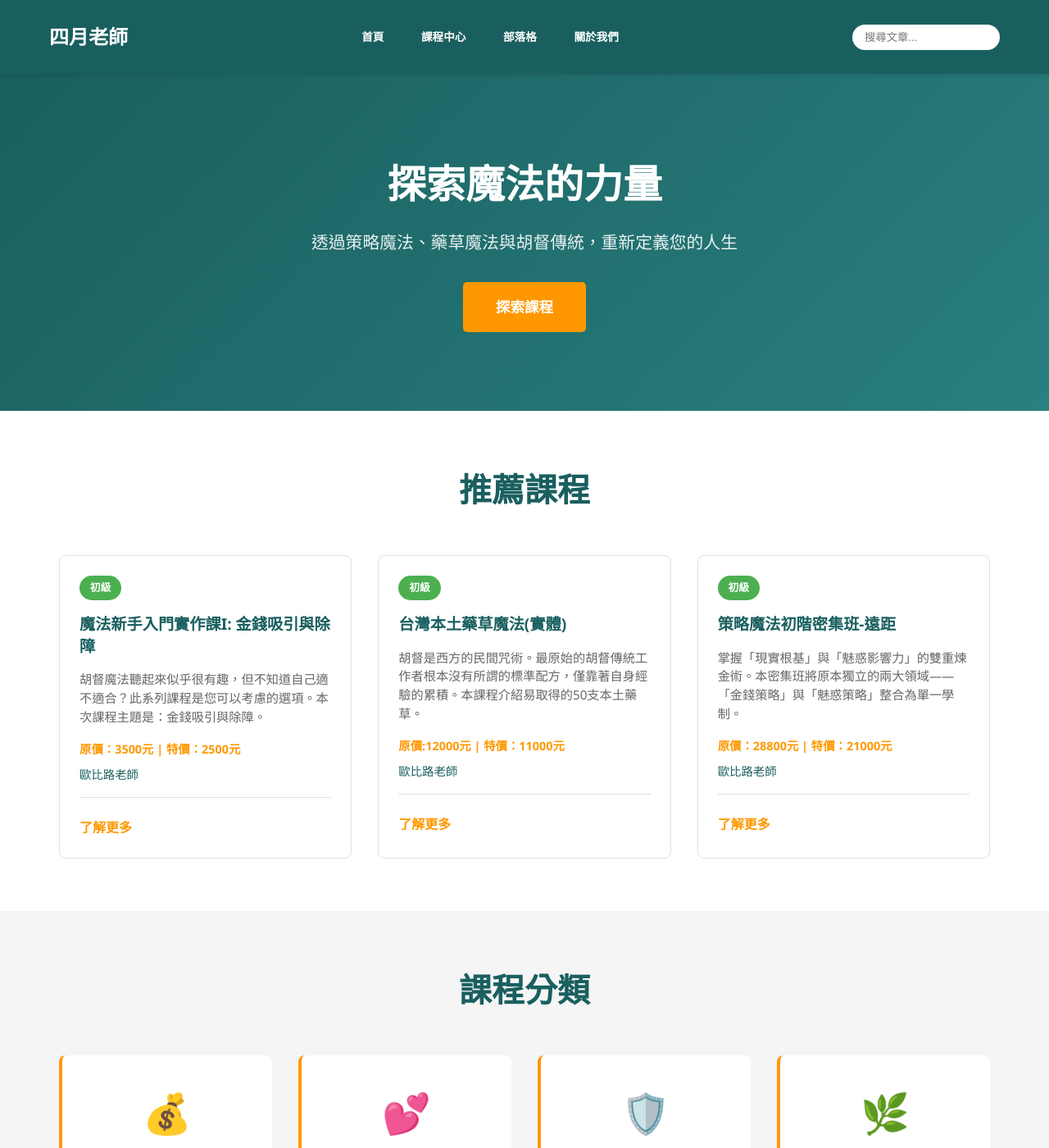
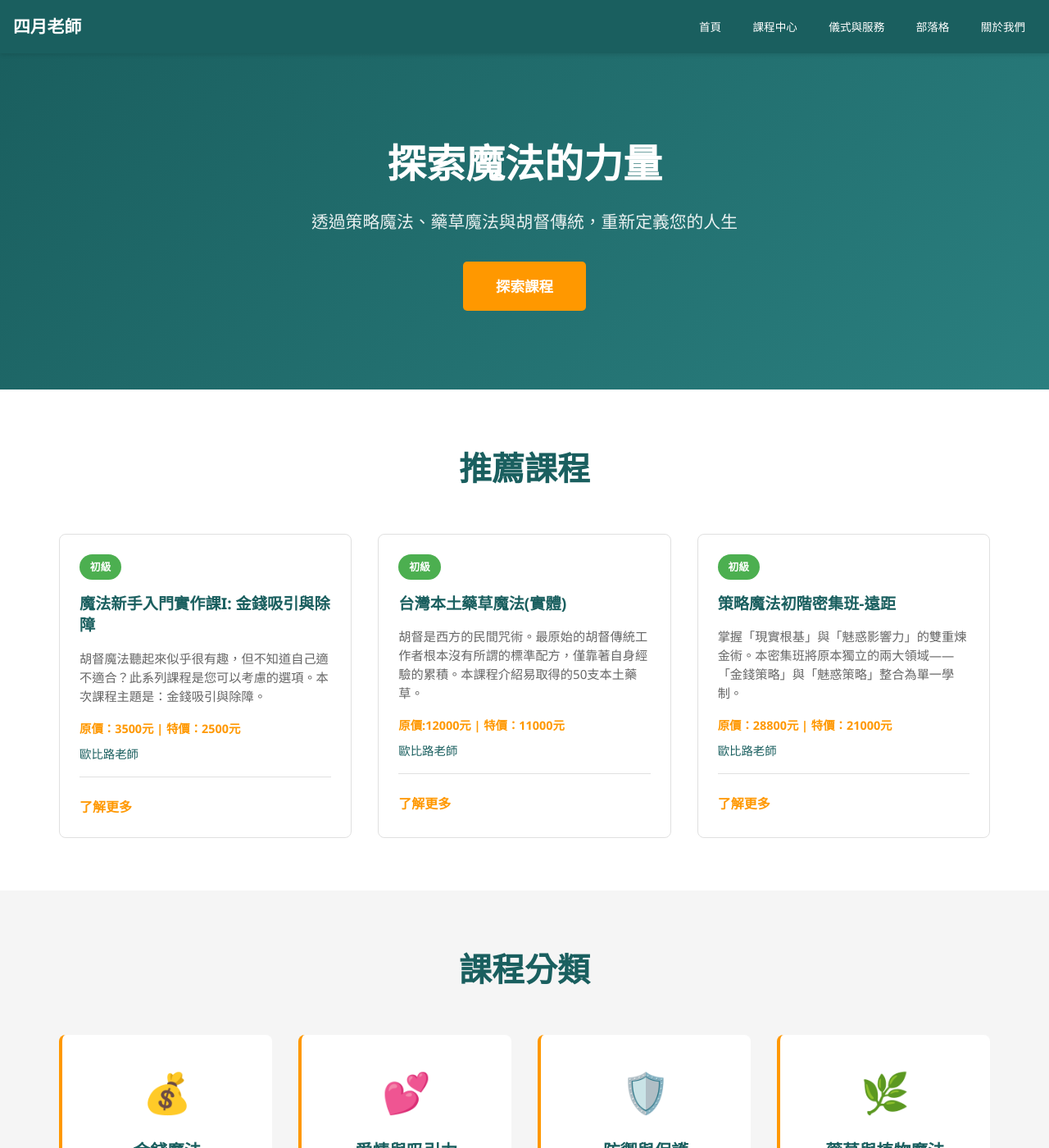
Before and after one commit to light4uliuphone-lang/hoodoo, a Jekyll site: the page built from index.html, in a window 1280 px wide and 1400 px high. Shown: the whole window at 82% size. Built offline with Jekyll 4.4.1, drawn with Linux system fonts in a browser that asks for light colours; comment, search, counter and statistics services are not loaded; some of the changed text lies outside the part shown.

Commit message:
Update default.html

```diff
--- a/_layouts/default.html
+++ b/_layouts/default.html
@@ -5,94 +5,19 @@
     <meta name="viewport" content="width=device-width, initial-scale=1.0">
     <title>{{ page.title | default: site.title }}</title>
     <link rel="stylesheet" href="{{ '/css/style.css' | relative_url }}">
-
-    <style>
-        /* --- 導航欄與搜尋排版 --- */
-        .navbar {
-            background: #1a5f5f;
-            color: white;
-            position: relative;
-            z-index: 100;
-            overflow: visible !important; /* 關鍵：防止切掉下拉選單 */
-        }
-        .nav-container {
-            display: flex;
-            justify-content: space-between;
-            align-items: center;
-            max-width: 1200px;
-            margin: 0 auto;
-            padding: 10px 20px;
-            overflow: visible !important;
-        }
-        .nav-menu { display: flex; list-style: none; gap: 20px; margin: 0; padding: 0; }
-        .nav-menu a { text-decoration: none; color: white; font-weight: bold; }
-
-        /* --- 搜尋框區域 --- */
-        .search-wrapper { position: relative; overflow: visible !important; }
-        #search-input {
-            padding: 8px 15px;
-            border-radius: 20px;
-            border: none;
-            width: 180px;
-            outline: none;
-            color: #333;
-        }
-
-        /* --- 搜尋結果下拉視窗 (修正白線問題) --- */
-        #results-container {
-            position: absolute !important;
-            top: 45px !important;
-            right: 0 !important;
-            width: 300px !important;
-            background: #ffffff !important; /* 強制背景白色 */
-            border: 1px solid #ddd !important;
-            border-radius: 8px !important;
-            box-shadow: 0 10px 25px rgba(0,0,0,0.3) !important;
-            list-style: none !important;
-            padding: 0 !important;
-            margin: 0 !important;
-            z-index: 999999 !important; /* 極高層級 */
-            max-height: 400px;
-            overflow-y: auto;
-            display: none; /* 有結果才顯示 */
-        }
-
-        #results-container li {
-            border-bottom: 1px solid #eee !important;
-            margin: 0 !important;
-        }
-        #results-container li a {
-            display: block !important;
-            padding: 12px 15px !important;
-            color: #333 !important;
-            text-decoration: none !important;
-            font-size: 1rem !important;
-            text-align: left !important;
-            line-height: 1.4 !important;
-        }
-        #results-container li a:hover {
-            background: #f0f7f7 !important;
-            color: #1a5f5f !important;
-        }
-    </style>
 </head>
 <body>
 
 <nav class="navbar">
     <div class="nav-container">
-        <div class="logo" style="font-size: 1.5rem; font-weight: bold;">四月老師</div>
-
+        <div class="logo">四月老師</div>
         <ul class="nav-menu">
             <li><a href="{{ '/' | relative_url }}">首頁</a></li>
             <li><a href="{{ '/course/' | relative_url }}">課程中心</a></li>
+            <li><a href="{{ '/rituals/' | relative_url }}">儀式與服務</a></li>
             <li><a href="{{ '/blog/index.html' | relative_url }}">部落格</a></li>
             <li><a href="{{ '/about/' | relative_url }}">關於我們</a></li>
         </ul>
-
-        <div class="search-wrapper">
-            <input type="text" id="search-input" placeholder="搜尋文章..." autocomplete="off">
-            <ul id="results-container"></ul>
-        </div>
     </div>
 </nav>
 
@@ -100,55 +25,13 @@
     {{ content }}
 </main>
 
-<footer style="text-align: center; padding: 40px 0; background: #f9f9f9; border-top: 1px solid #eee; margin-top: 50px;">
-    <p>&copy; 2026 四月老師 - 魔法課程中心</p>
+<footer class="footer">
+    <div class="container">
+        <p>&copy; 2026 四月老師 - 魔法課程中心。版權所有。</p>
+        <p>報名方式：<a href="mailto:{{ site.email | default: 'herbmagic@hotmail.com.tw' }}">{{ site.email | default: 'herbmagic@hotmail.com.tw' }}</a></p>
+    </div>
 </footer>
 
-<script src="https://unpkg.com/simple-jekyll-search@latest/dest/simple-jekyll-search.min.js"></script>
-
-<script>
-    window.onload = function() {
-        var searchInput = document.getElementById('search-input');
-        var resultsBox = document.getElementById('results-container');
-
-        // 初始化 SimpleJekyllSearch
-        var sjs = SimpleJekyllSearch({
-            searchInput: searchInput,
-            resultsContainer: resultsBox,
-            json: '/search.json',
-            searchResultTemplate: '<li><a href="{url}">{title}</a></li>',
-            noResultsText: '<li style="padding:15px; color:#999;">找不到相關文章</li>',
-            success: function() {
-                console.log("搜尋資料載入成功");
-            }
-        });
-
-        // 監聽輸入：控制結果框顯示/隱藏
-        searchInput.addEventListener('input', function() {
-            if (this.value.trim().length > 0) {
-                resultsBox.style.display = 'block';
-            } else {
-                resultsBox.style.display = 'none';
-            }
-        });
-
-        // 監聽 Enter 鍵直接跳轉
-        searchInput.addEventListener('keypress', function(e) {
-            if (e.key === 'Enter') {
-                e.preventDefault();
-                var firstLink = resultsBox.querySelector('a');
-                if (firstLink) window.location.href = firstLink.href;
-            }
-        });
-
-        // 點擊空白處關閉
-        document.addEventListener('click', function(e) {
-            if (e.target !== searchInput) {
-                resultsBox.style.display = 'none';
-            }
-        });
-    };
-</script>
-
+<script src="{{ '/js/main.js' | relative_url }}"></script>
 </body>
 </html>
```
